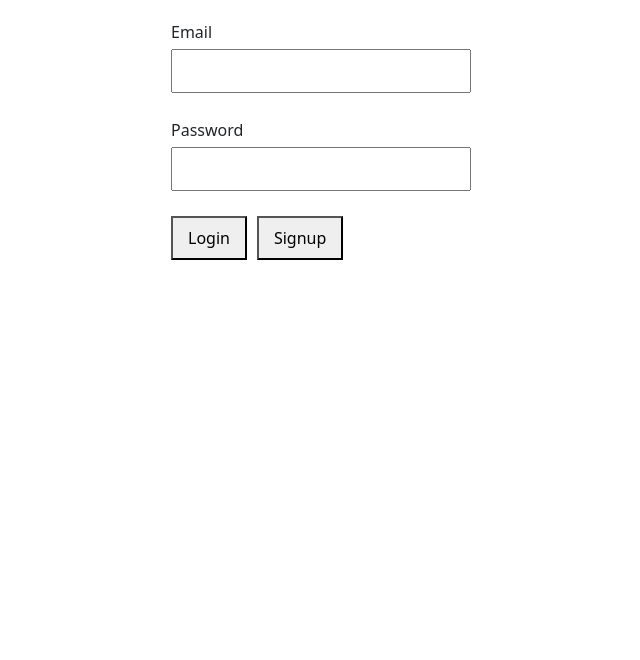
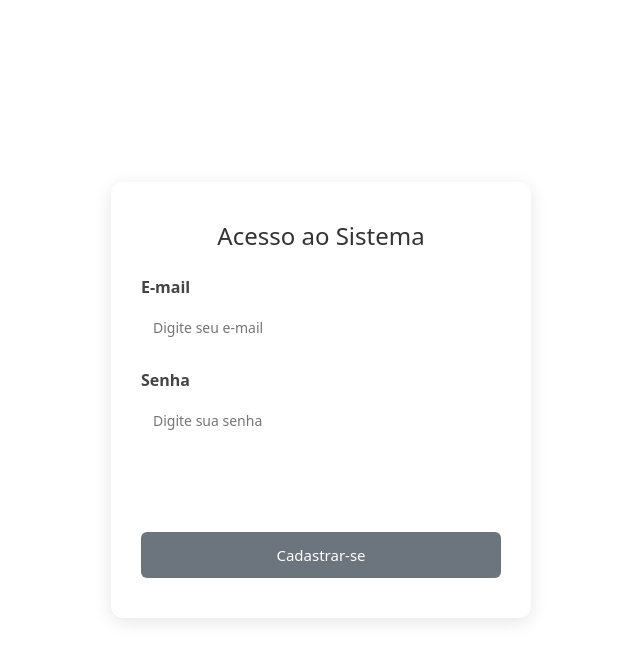
Before and after one commit to mateusguimaraesmallmann/manutencao-equipamentos, an Angular app in the folder frontend/: page /login in a window 1280 px wide. Shown: the top 660 px of the page, without its empty margins (319-959 px from the left). Built offline with nearby package versions, Linux system fonts and the light colour scheme.

Commit message:
tela login novo estilo e melhorias no layout

```diff
--- a/frontend/src/app/login/login.component.css
+++ b/frontend/src/app/login/login.component.css
@@ -1,25 +1,80 @@
-/* login.component.css */
+.login-wrapper {
+  display: flex;
+  justify-content: center;
+  align-items: center;
+  height: 100vh;
+  background-color: var(--background-cliente);
+}
+
 .login-container {
-  max-width: 300px;
-  margin: 20px auto;
+  background-color: #fff;
+  padding: 40px 30px;
+  width: 100%;
+  max-width: 420px;
+  border-radius: 12px;
+  box-shadow: 0 4px 18px rgba(0, 0, 0, 0.1);
+}
+
+.title {
+  text-align: center;
+  margin-bottom: 25px;
+  font-size: 24px;
+  font-weight: 500;
+  color: #333;
 }
 
 .form-group {
-  margin-bottom: 15px;
+  margin-bottom: 18px;
 }
 
 label {
   display: block;
-  margin-bottom: 5px;
+  margin-bottom: 6px;
+  font-weight: 600;
+  color: #444;
 }
 
 input {
   width: 100%;
-  padding: 8px;
-  margin-bottom: 10px;
+  padding: 12px;
+  font-size: 14px;
+  border: 1px solid var(--border-color);
+  border-radius: 6px;
+  transition: 0.3s;
+}
+
+input:focus {
+  outline: none;
+  border-color: var(--btn-color);
+  box-shadow: 0 0 4px rgba(0, 0, 0, 0.05);
 }
 
 button {
-  padding: 8px 15px;
-  margin-right: 10px;
+  width: 100%;
+  padding: 12px;
+  font-size: 15px;
+  margin-top: 12px;
+  border: none;
+  border-radius: 6px;
+  cursor: pointer;
+  transition: 0.3s ease;
+  font-weight: 500;
 }
+
+.btn-primary {
+  background-color: var(--btn-color);
+  color: #fff;
+}
+
+.btn-primary:hover {
+  background-color: var(--btn-hover);
+}
+
+.btn-secondary {
+  background-color: #6c757d;
+  color: #fff;
+}
+
+.btn-secondary:hover {
+  background-color: #5a6268;
+}
--- a/frontend/src/app/login/login.component.html
+++ b/frontend/src/app/login/login.component.html
@@ -1,26 +1,32 @@
+<div class="login-wrapper">
   <div class="login-container">
+    <h2 class="title">Acesso ao Sistema</h2>
+
     <form (ngSubmit)="onSubmit()">
       <div class="form-group">
-      <label for="email">Email</label>
+        <label for="email">E-mail</label>
         <input
           type="email"
           id="email"
           [(ngModel)]="email"
           name="email"
-        required>
+          required
+          placeholder="Digite seu e-mail">
       </div>
 
       <div class="form-group">
-      <label for="password">Password</label>
+        <label for="password">Senha</label>
         <input
           type="password"
           id="password"
           [(ngModel)]="password"
           name="password"
-        required>
+          required
+          placeholder="Digite sua senha">
       </div>
 
-    <button type="submit">Login</button>
-    <button type="button" (click)="onSignup()">Signup</button>
+      <button type="submit" class="btn-primary">Entrar</button>
+      <button type="button" class="btn-secondary" (click)="onSignup()">Cadastrar-se</button>
     </form>
   </div>
+</div>
```
Lines whose indentation alone changed are shown as unchanged.
